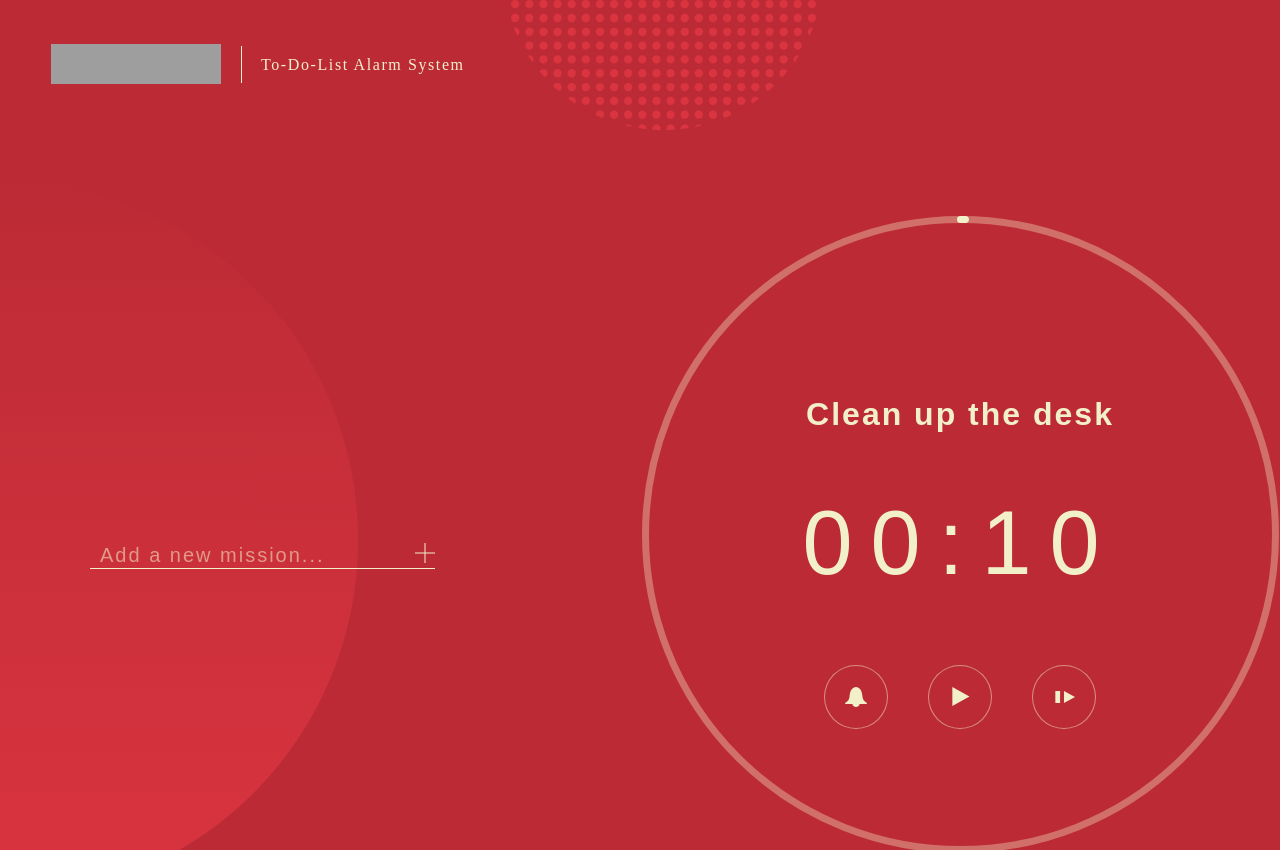
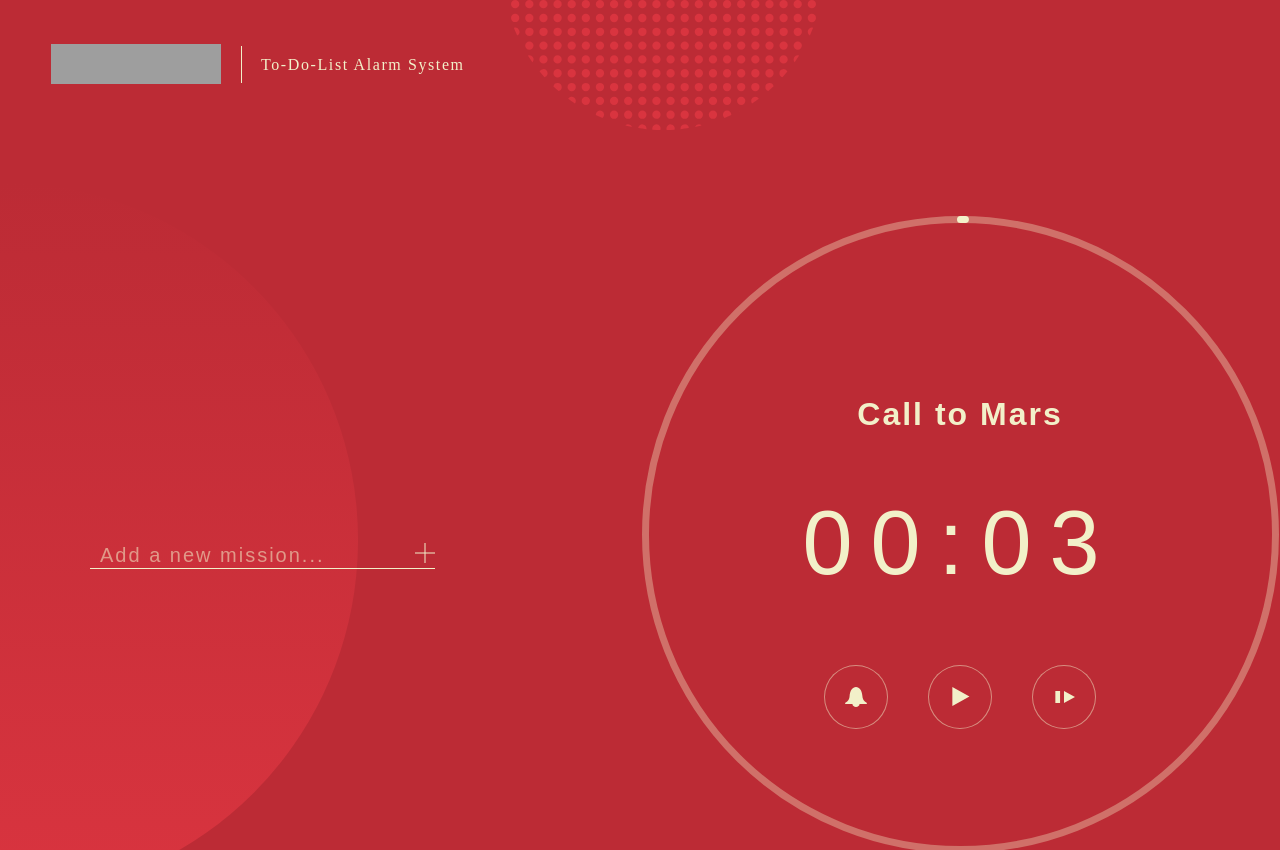
Before and after one commit to franklion/tomato-clock, a React (Create React App) app: page / in a window 1280 px wide. Shown: the top 850 px of the page. Built offline with nearby package versions, Linux system fonts and the light colour scheme; grey boxes are pictures that could not be loaded.

Commit message:
[feat] 更新倒數計時＆初始化＆跳過當前任務

```diff
--- a/src/components/App.js
+++ b/src/components/App.js
@@ -1,16 +1,54 @@
-import React from "react"
+import React, { useState, useMemo, useCallback } from "react"
 import Header from "./Header"
 import Deco from "./Deco"
 import AddMission from "./AddMission"
 import Clock from "./Clock"
+import { INIT_LIST, INIT_CLOCK_SETTING, INIT_CURRENT_MISSION_ID } from "../data"
 
 const App = () => {
+  const [list, setList] = useState(INIT_LIST)
+  const [clockSetting, setClockSetting] = useState(INIT_CLOCK_SETTING)
+  const [currentMissionId, setCurrentMissionId] = useState(INIT_CURRENT_MISSION_ID)
+
+  const currentMission = useMemo(() => {
+    return list.find(item => item.id === currentMissionId)
+  }, [list, currentMissionId])
+
+  const handleFinishMission = useCallback(() => {
+    const newList = list.map(item => {
+      if (item.id === currentMissionId) {
+        item.isFinished = true
+      }
+      return item
+    })
+    setList(newList)
+  }, [list, currentMissionId])
+
+  const handleSkipMission = useCallback(() => {
+    const nextMissionId = currentMissionId + 1
+    const mission = list.find(item => item.id === nextMissionId)
+
+    if (mission) {
+      setCurrentMissionId(prevMissionId => prevMissionId + 1)
+    } else {
+      alert("Wonderful! Today The Missions Have Been Completed!")
+    }
+  }, [currentMissionId, list])
+
   return (
     <div className="App">
       <Deco />
       <Header />
       <AddMission />
-      <Clock initCountdown={10} currentMission="Clean up the desk" initIsBell={true} />
+      {currentMission && (
+        <Clock
+          initCountdown={clockSetting.workingTime}
+          currentMission={currentMission.mission}
+          initIsBell={clockSetting.volume}
+          handleFinishMission={handleFinishMission}
+          handleSkipMission={handleSkipMission}
+        />
+      )}
     </div>
   )
 }
--- a/src/components/Clock.js
+++ b/src/components/Clock.js
@@ -1,40 +1,44 @@
+/* eslint-disable react-hooks/exhaustive-deps */
 import React, { useCallback, useEffect, useState, useMemo, useRef } from "react"
 import classNames from "classnames"
 
 window.TIMER = null
 const INIT_PROGRESS_VALUE = 1974
 
-const Clock = ({ initCountdown, currentMission, initIsBell = true } = {}) => {
+const Clock = ({ initCountdown, currentMission, initIsBell = true, handleFinishMission, handleSkipMission } = {}) => {
   const [isPlay, setIsPlay] = useState(false)
-  const [isBell, setIsBell] = useState(initIsBell)
-  const [progress, isProgress] = useState(INIT_PROGRESS_VALUE)
-  const [time, setTime] = useState(initCountdown)
-  const refProgressGap = useRef(Math.floor(INIT_PROGRESS_VALUE / initCountdown))
+  const [isBell, setIsBell] = useState(true)
+  const [progress, setIsProgress] = useState(INIT_PROGRESS_VALUE)
+  const [time, setTime] = useState(0)
+  const progressGapRef = useRef(Math.floor(INIT_PROGRESS_VALUE / initCountdown))
+
+  useEffect(() => {
+    // init
+    setIsBell(initIsBell)
+    setIsProgress(INIT_PROGRESS_VALUE)
+    setTime(initCountdown)
+    progressGapRef.current = Math.floor(INIT_PROGRESS_VALUE / initCountdown)
+  }, [currentMission])
 
   useEffect(() => {
     if (isPlay) {
       window.TIMER = setInterval(() => {
         setTime(prevTime => prevTime - 1)
-        isProgress(prevProgress => prevProgress - refProgressGap.current)
+        setIsProgress(prevProgress => prevProgress - progressGapRef.current)
       }, 1 * 1000)
+    } else {
+      clearInterval(window.TIMER)
     }
   }, [isPlay])
 
   useEffect(() => {
-    if (!isPlay) {
-      clearInterval(window.TIMER)
-    }
-
     if (time === 0) {
       clearInterval(window.TIMER)
       window.TIMER = null
       setIsPlay(false)
-      // trigger update list
+      handleFinishMission()
+      bell()
     }
-  }, [time, isPlay])
-
-  const onBtnPlay = useCallback(() => {
-    time > 0 && setIsPlay(prevIsPlay => !prevIsPlay)
   }, [time])
 
   const renderBtnPlayClass = useMemo(
@@ -50,14 +54,29 @@ const Clock = ({ initCountdown, currentMission, initIsBell = true } = {}) => {
     () =>
       classNames({
         "btn-bell": true,
-        "is-unbell": !isBell
+        "is-off-bell": !isBell
       }),
     [isBell]
   )
 
+  const onBtnPlay = useCallback(() => {
+    time > 0 && setIsPlay(prevIsPlay => !prevIsPlay)
+  }, [time])
+
   const onBtnBell = useCallback(() => {
     setIsBell(prevIsBell => !prevIsBell)
   }, [])
+
+  const onBtnSkip = useCallback(() => {
+    clearInterval(window.TIMER)
+    handleSkipMission()
+  }, [handleSkipMission])
+
+  const bell = useCallback(() => {
+    if (isBell && time === 0) {
+      console.log("isBell! isBell!")
+    }
+  }, [isBell, time])
 
   const renderProgressStyle = useMemo(() => `${progress}px`, [progress])
 
@@ -90,7 +109,7 @@ const Clock = ({ initCountdown, currentMission, initIsBell = true } = {}) => {
         <div className="control-bar">
           <div className={renderBtnBellClass} onClick={onBtnBell}></div>
           <div className={renderBtnPlayClass} onClick={onBtnPlay}></div>
-          <div className="btn-skip"></div>
+          <div className="btn-skip" onClick={onBtnSkip}></div>
         </div>
       </div>
     </div>
--- /dev/null
+++ b/src/data/index.js
@@ -0,0 +1,26 @@
+export const INIT_LIST = [
+  {
+    id: 1,
+    mission: "Call to Mars",
+    isFinished: false
+  },
+  {
+    id: 2,
+    mission: "Clean up the desk",
+    isFinished: false
+  },
+  {
+    id: 3,
+    mission: "Feed the cat",
+    isFinished: false
+  }
+]
+
+export const INIT_CLOCK_SETTING = {
+  workingTime: 3,
+  restingTime: 5,
+  volume: true,
+  audio: "basic"
+}
+
+export const INIT_CURRENT_MISSION_ID = 1
--- a/src/style/clock.sass
+++ b/src/style/clock.sass
@@ -66,7 +66,7 @@
     .btn-bell
       @extend %control-bar-btn
       background-image: url('../images/btn-bell.svg')
-      &.is-unbell
+      &.is-off-bell
         background-image: url('../images/btn-unbell.svg')
 
     .btn-play
```
Also changed, not shown: 1 other file (tests, documents, lock files or other folders).
